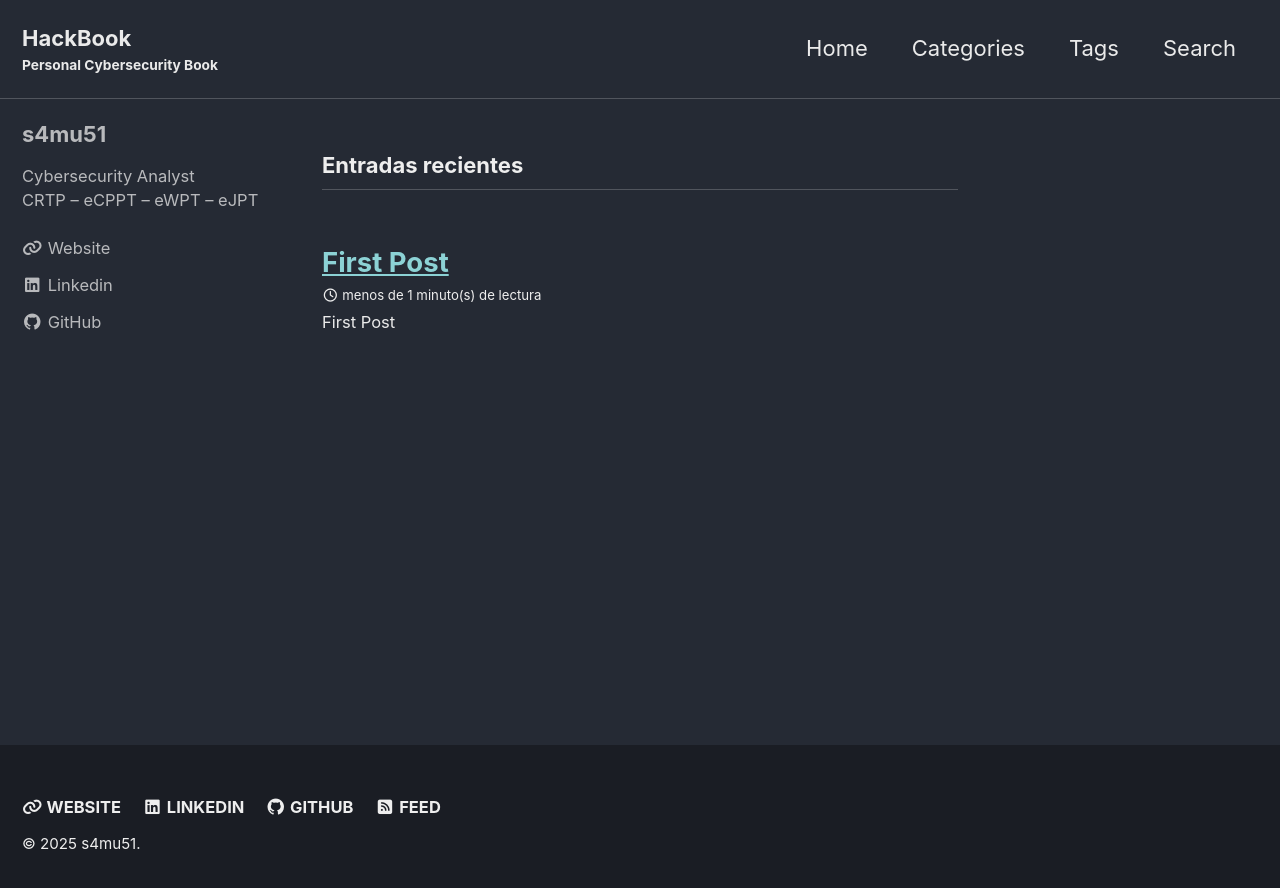
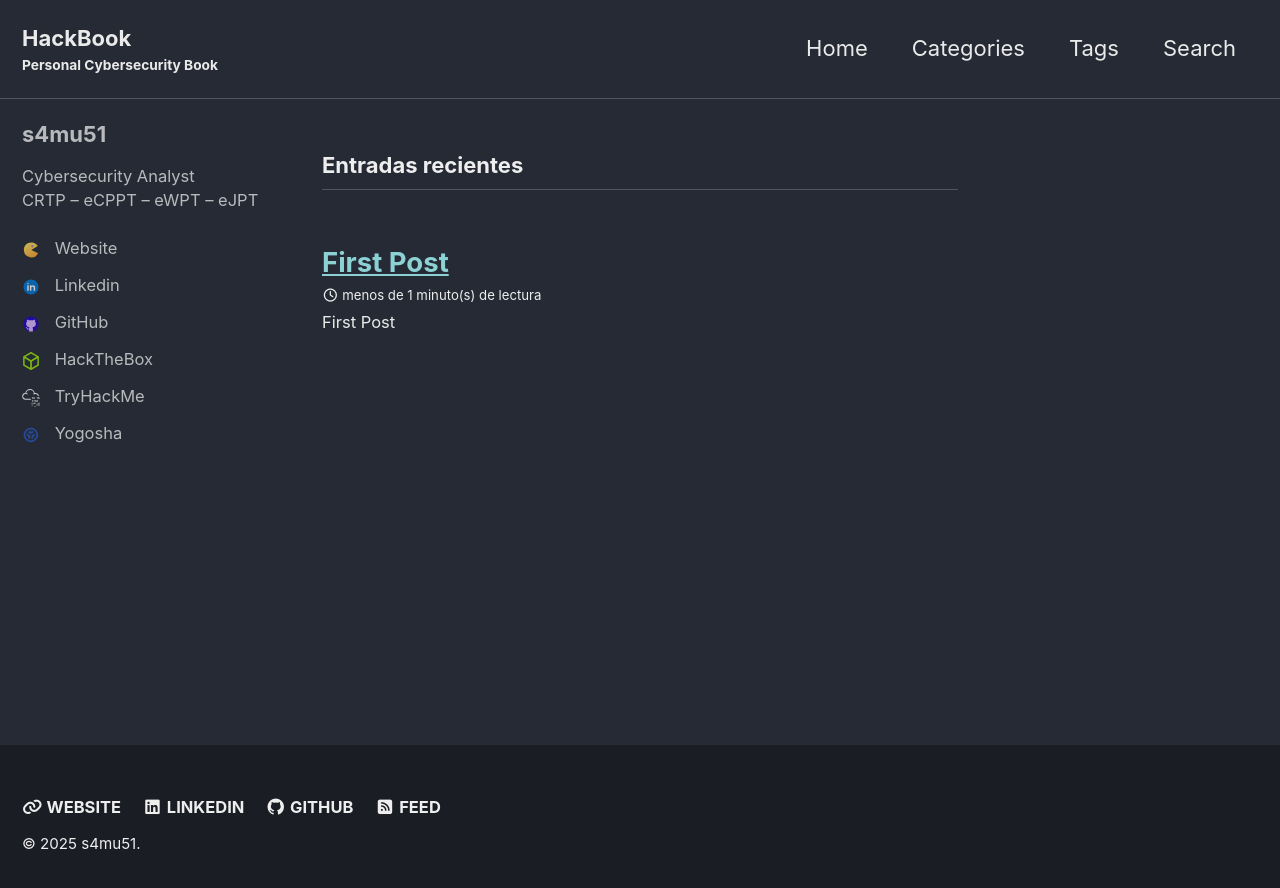
Before and after one commit to s4mu51/s4mu51.github.io, a Jekyll site: the page built from index.html, in a window 1280 px wide. Shown: the top 888 px of the page. Built offline with Jekyll 4.4.1, drawn with Linux system fonts in a browser that asks for light colours; cached includes are drawn as plain includes; the list of posts is cut into pages by our own code.

Commit message:
author-profile modificado y nuevos links

```diff
--- a/_config.yml
+++ b/_config.yml
@@ -11,11 +11,11 @@ minimal_mistakes_skin    : "dark" # "air", "aqua", "contrast", "dark", "dirt", "
 
 # Site Settings
 locale                   : "es-ES"
-title                    : "Minimal Mistakes"
+title                    : "s4mu51 - HackBook"
 title_separator          : "-"
 subtitle                 : "Personal Cybersecurity Book"
 name                     : "s4mu51"
-description              : "Minimal Mistakes theme test."
+description              : #
 url                      : # the base hostname & protocol for your site e.g. "https://mmistakes.github.io"
 baseurl                  : #""
 repository               : # GitHub username/repo-name e.g. "mmistakes/minimal-mistakes"
@@ -97,19 +97,26 @@ author:
   bio: |
     Cybersecurity Analyst
     CRTP – eCPPT – eWPT – eJPT
-
   #location         : "Somewhere"
   links:
     - label: "Website"
-      icon: "fas fa-fw fa-link"
+      icon: "/assets/images/general/pacman.svg"
       url: "https://s4mu51.github.io"
     - label: "Linkedin"
-      icon: "fab fa-fw fa-linkedin"
+      icon: "/assets/images/general/linkedin.svg"
       url: "https://www.linkedin.com/in/samuelarguellesforonda/"
     - label: "GitHub"
-      icon: "fab fa-fw fa-github"
+      icon: "/assets/images/general/github.svg"
       url: "https://github.com/s4mu51"
-
+    - label: "HackTheBox"
+      icon: "/assets/images/general/htb.svg"
+      url: "https://app.hackthebox.com/profile/286949"
+    - label: "TryHackMe"
+      icon: "/assets/images/general/thm.svg"
+      url: "https://tryhackme.com/p/s4mu51"
+    - label: "Yogosha"
+      icon: "/assets/images/general/yogosha.png"
+      url: "https://app.yogosha.com/r/s4mu51"
 
 # Site Footer
 footer:
--- a/_includes/author-profile.html
+++ b/_includes/author-profile.html
@@ -34,10 +34,20 @@
       {% if author.links %}
         {% for link in author.links %}
           {% if link.label and link.url %}
-            <li><a href="{{ link.url }}" rel="nofollow noopener noreferrer me"{% if link.url contains 'http' %} itemprop="sameAs"{% endif %}><i class="{{ link.icon | default: 'fas fa-link' }}" aria-hidden="true"></i><span class="label">{{ link.label }}</span></a></li>
+            <li>
+              <a href="{{ link.url }}" rel="nofollow noopener noreferrer me" {% if link.url contains 'http' %} itemprop="sameAs"{% endif %}>
+                {% if link.icon contains 'fa-' %}
+                  <i class="{{ link.icon | default: 'fas fa-link' }}" aria-hidden="true"></i>
+                {% else %}
+                  <img src="{{ link.icon }}" alt="{{ link.label }} icon" class="link-icon" style="width: 18px; height: 18px; margin-right: 5px;">
+                {% endif %}
+                <span class="label">{{ link.label }}</span>
+              </a>
+            </li>
           {% endif %}
         {% endfor %}
       {% endif %}
+
 
       {% if author.uri %}
         <li>
```
Also changed, not shown: assets/css/main.scss (line endings or trailing spaces), assets/images/general/github.svg (added), assets/images/general/htb.svg (added), assets/images/general/linkedin.svg (added), assets/images/general/pacman.svg (added), assets/images/general/thm.svg (added), assets/images/general/yogosha.png (added).
